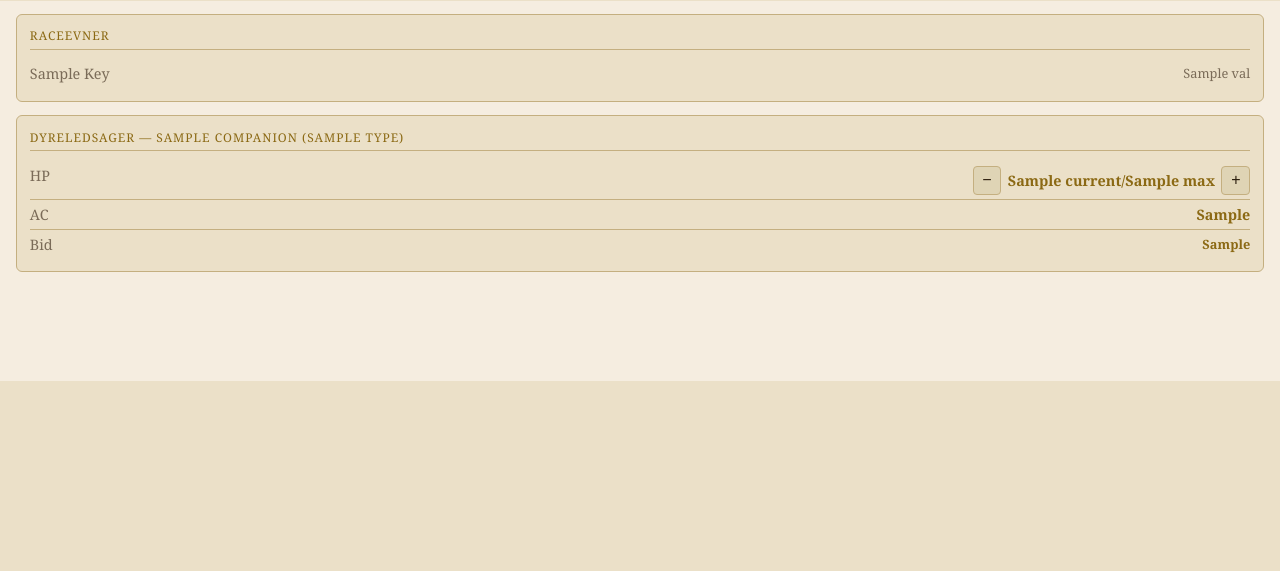
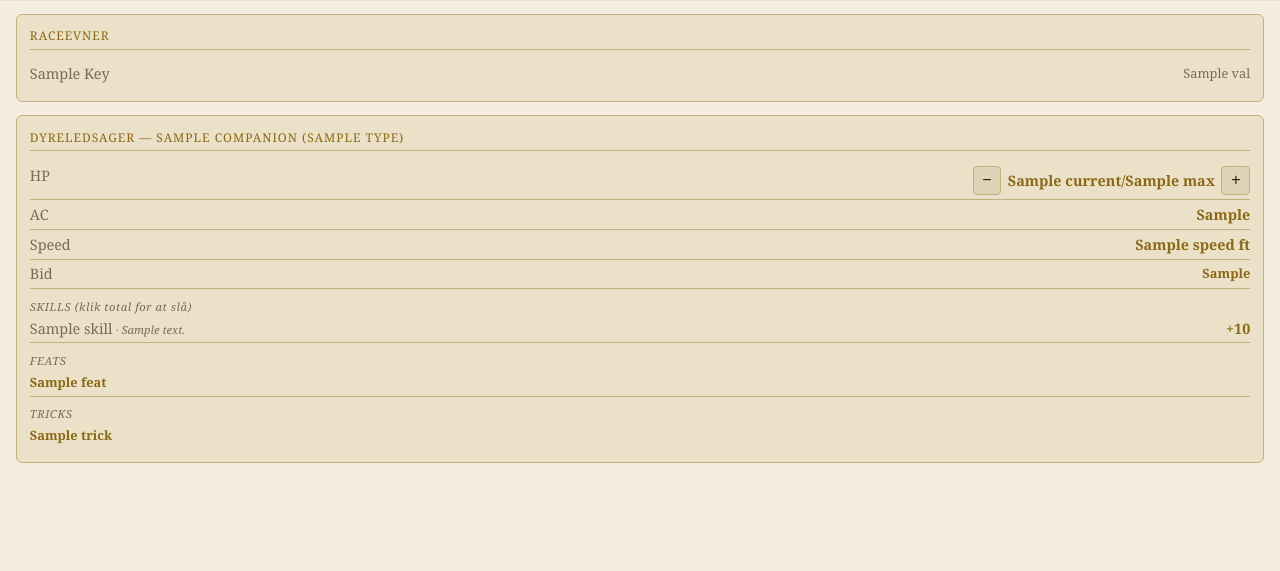
Before and after one commit to MikkelKristiansen/flask-dnd-3.5_ynh, a Flask app: template sources/templates/character.html in a window 1280 px wide. Shown: the part 799-1370 px from the top of the page. Before the commit the page ends 1180 px from the top, so only its background shows below. Run offline with Flask 3, Linux system fonts and the light colour scheme; the template is opened without the code that fills it: most values are stand-ins (such as "Sample title", 1, 10 or a date in 2020).

Commit message:
Vis alle skills (trænet + utrænet) og Vargs skills/feats/tricks
- Skill-listen viser nu alle 45 SRD-skills. Utrænede, brugbare skills
  (fx Spot) vises med ability-mod og er rollbare; trænet-kun skills
  uden ranks markeres ▲ og vises som "—".
- Companion-panelet (Varg) viser nu skills, feats, tricks og speed.
  Vargs type rettet Wolf → Riding Dog så den matcher stat-blokken.

Co-Authored-By: Claude Opus 4.8 <noreply@anthropic.com>

```diff
--- a/sources/app.py
+++ b/sources/app.py
@@ -81,12 +81,23 @@ def karakter(name):
     }
 
     synergy_bonuses = char_module.compute_synergy_bonuses(char.skills)
-    skill_data = [
-        {"skill": s, "defn": db.get_skill(s.id),
-         "total": char_module.skill_total(s, ab, db, synergy_bonuses.get(s.id, 0)),
-         "synergy": synergy_bonuses.get(s.id, 0)}
-        for s in char.skills
-    ]
+    char_skill_map = {s.id: s for s in char.skills}
+    skill_data = []
+    for defn in db.get_all_skills():
+        s = char_skill_map.get(defn["id"]) or char_module.Skill(id=defn["id"], ranks=0.0)
+        synergy = synergy_bonuses.get(s.id, 0)
+        ranked = int(s.ranks) > 0
+        trained_only = bool(defn.get("trained_only"))
+        skill_data.append({
+            "skill": s, "defn": defn,
+            "total": char_module.skill_total(s, ab, db, synergy),
+            "synergy": synergy,
+            "ranked": ranked,
+            "trained_only": trained_only,
+            # Utrænet kan kun bruges hvis skill'en ikke er trained-only,
+            # eller hvis Tjørn faktisk har ranks i den.
+            "usable": ranked or not trained_only,
+        })
     feat_data  = [(fid, db.get_feat(fid)) for fid in char.feats]
 
     spell_data: dict[int, list] = {}
--- a/sources/templates/character.html
+++ b/sources/templates/character.html
@@ -108,6 +108,10 @@ body{background:var(--bg);color:var(--text);font-family:Georgia,serif;
 .skill-ability{color:var(--muted);font-size:.75rem;margin-left:.3rem;}
 .skill-ranks{color:var(--muted);font-size:.8rem;}
 .skill-total{color:var(--accent);font-weight:bold;min-width:2.5rem;text-align:right;}
+.skill-row.untrained .skill-name{color:var(--muted);}
+.skill-row.unusable{opacity:.55;}
+.skill-trained{color:var(--muted);font-size:.7rem;margin-left:.3rem;}
+.skill-na{color:var(--muted);font-style:italic;font-weight:normal;min-width:2.5rem;text-align:right;}
 
 /* Feats */
 .feat-item{padding:.4rem 0;border-bottom:1px solid var(--border);cursor:pointer;}
@@ -532,7 +536,30 @@ body{background:var(--bg);color:var(--text);font-family:Georgia,serif;
       </span>
     </div>
     <div class="stat-row"><span class="stat-label">AC</span><span class="stat-val">{{ cp.ac }}</span></div>
+    {% if cp.speed %}<div class="stat-row"><span class="stat-label">Speed</span><span class="stat-val">{{ cp.speed }} ft</span></div>{% endif %}
     <div class="stat-row"><span class="stat-label">Bid</span><span class="stat-val" style="font-size:.8rem">{{ cp.attack_bite }}</span></div>
+
+    {% if cp.skills %}
+    <div style="margin-top:.6rem;color:var(--muted);font-size:.7rem;font-style:italic;text-transform:uppercase;letter-spacing:.05em">Skills <span style="text-transform:none">(klik total for at slå)</span></div>
+    {% for sk in cp.skills %}
+    <div class="stat-row">
+      <span class="stat-label">{{ sk.name }}{% if sk.note %}<span style="color:var(--muted);font-size:.7rem;font-style:italic">&nbsp;·&nbsp;{{ sk.note }}</span>{% endif %}</span>
+      <span class="stat-val roll-tap"
+            onclick="quickRoll('1d20{{ "%+d"|format(sk.total) }}','{{ sk.name }} (Varg)')"
+            title="Slå {{ sk.name }} for Varg">{{ "%+d"|format(sk.total) }}</span>
+    </div>
+    {% endfor %}
+    {% endif %}
+
+    {% if cp.feats %}
+    <div style="margin-top:.6rem;color:var(--muted);font-size:.7rem;font-style:italic;text-transform:uppercase;letter-spacing:.05em">Feats</div>
+    <div class="stat-row"><span class="stat-val" style="font-size:.8rem">{{ cp.feats|join(', ') }}</span></div>
+    {% endif %}
+
+    {% if cp.tricks %}
+    <div style="margin-top:.6rem;color:var(--muted);font-size:.7rem;font-style:italic;text-transform:uppercase;letter-spacing:.05em">Tricks</div>
+    <div class="stat-row"><span class="stat-val" style="font-size:.8rem">{{ cp.tricks|join(', ') }}</span></div>
+    {% endif %}
   </div>
   {% endif %}
 
@@ -544,20 +571,25 @@ body{background:var(--bg);color:var(--text);font-family:Georgia,serif;
 <div id="tab-skills" class="tab-panel">
 
   <div class="section">
-    <div class="section-title">Skills <span style="color:var(--muted);font-size:.7rem;font-style:italic">(klik navn for detaljer · klik total for at slå)</span></div>
+    <div class="section-title">Skills <span style="color:var(--muted);font-size:.7rem;font-style:italic">(klik navn for detaljer · klik total for at slå · ▲ = trænet kun)</span></div>
     {% for item in skill_data %}
     {% set s = item.skill %}
     {% set defn = item.defn %}
-    <div class="skill-row" onclick="showDetail('skill','{{ s.id }}')">
+    <div class="skill-row{% if not item.ranked %} untrained{% endif %}{% if not item.usable %} unusable{% endif %}" onclick="showDetail('skill','{{ s.id }}')">
       <span>
         <span class="skill-name">{{ defn.name if defn else s.id }}</span>
         <span class="skill-ability">({{ defn.ability|upper if defn else "?" }})</span>
+        {% if item.trained_only %}<span class="skill-trained" title="Trænet kun — kan ikke bruges utrænet">▲</span>{% endif %}
       </span>
       <span style="display:flex;align-items:baseline;gap:.8rem">
         <span class="skill-ranks">{{ s.ranks|int }} ranks{% if item.synergy > 0 %}&nbsp;<span style="color:var(--green);font-size:.7rem" title="Synergibonus fra andre skills">+{{ item.synergy }}⟳</span>{% endif %}</span>
+        {% if item.usable %}
         <span class="skill-total roll-tap"
               onclick="event.stopPropagation();quickRoll('1d20{{ "%+d"|format(item.total) }}','{{ defn.name if defn else s.id }}')"
-              title="Slå {{ defn.name if defn else s.id }}{% if item.synergy > 0 %} (inkl. +{{ item.synergy }} synergi){% endif %}">{{ "%+d"|format(item.total) }}</span>
+              title="Slå {{ defn.name if defn else s.id }}{% if item.synergy > 0 %} (inkl. +{{ item.synergy }} synergi){% endif %}{% if not item.ranked %} (utrænet){% endif %}">{{ "%+d"|format(item.total) }}</span>
+        {% else %}
+        <span class="skill-na" title="Trænet kun — Tjørn har ingen ranks, så denne kan ikke bruges utrænet">—</span>
+        {% endif %}
       </span>
     </div>
     {% endfor %}
```
Also changed, not shown: sources/defaults/tjorn.yaml (+16 -1 lines).
